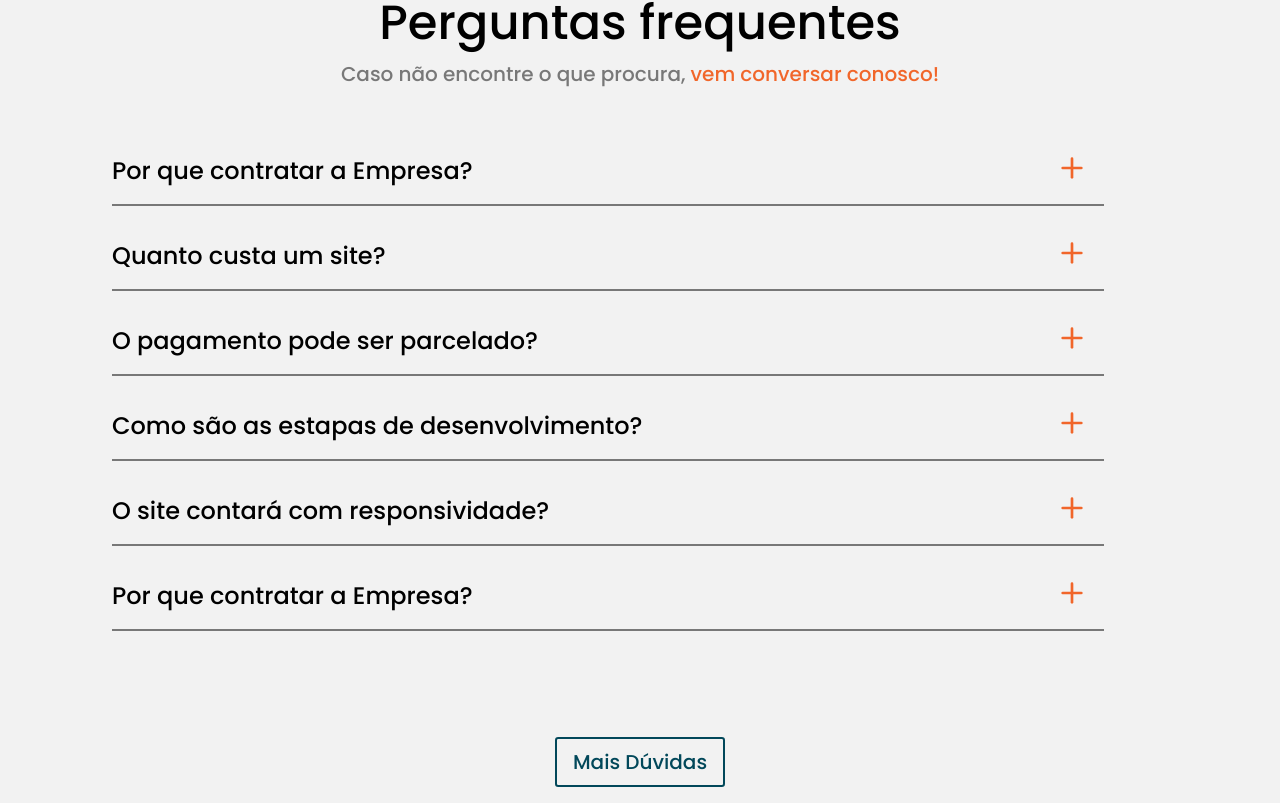
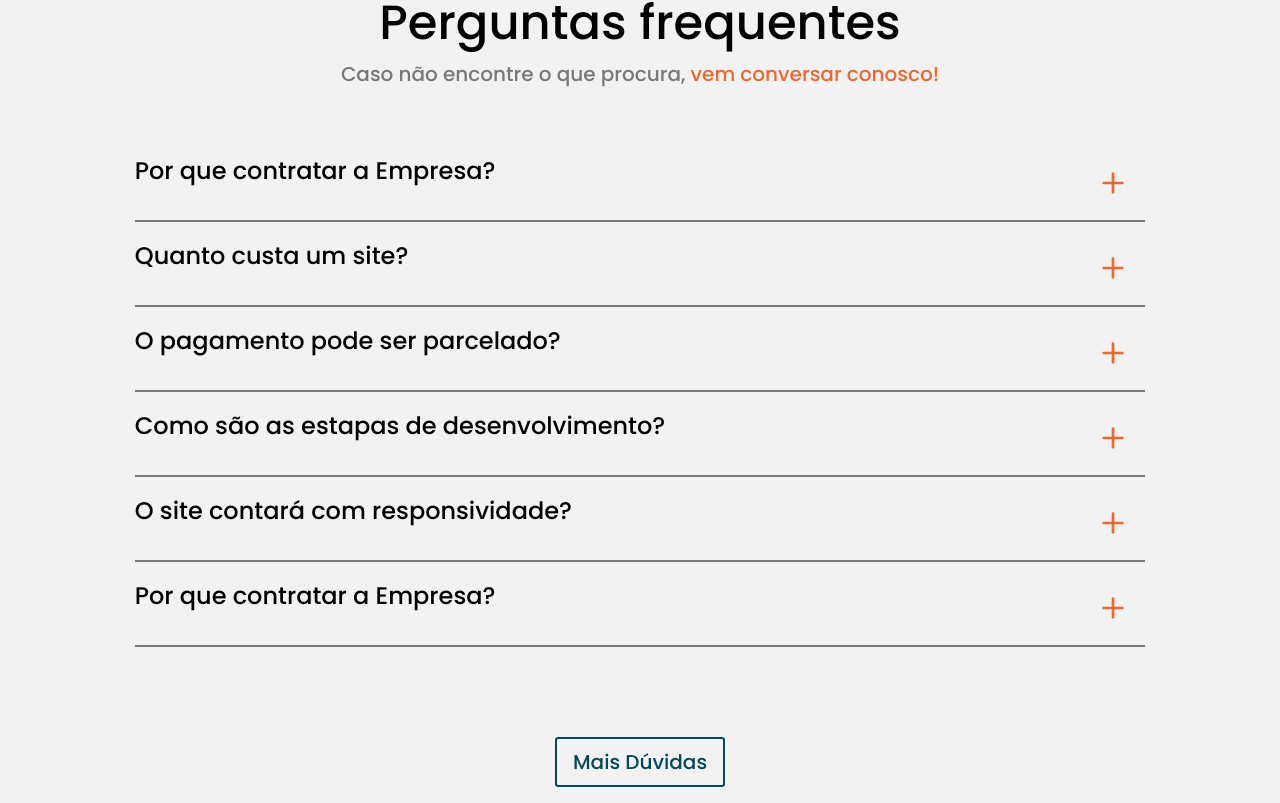
Before and after one commit to GoFreelasfy/portfolio, a React (Vite) app: page / in a window 1280 px wide. Shown: the part 5537-6340 px from the top of the page. Built offline with nearby package versions, Linux system fonts and the light colour scheme.

Commit message:
✅ Responsive totalmente implementado!

```diff
--- a/src/components/sanfonaFaq/Faq.jsx
+++ b/src/components/sanfonaFaq/Faq.jsx
@@ -8,18 +8,21 @@ const DivFaq = styled.div`
 margin: 0;
 
 .caixa{
+
     margin: 0 auto;
     width: 100%;
+    border-bottom: solid 2px var(--gray);
+    align-items: center;
+    justify-content: center;
 
     h1{
+
         display: flex;
         width: 100%;
         font-family: "Poppins", sans-serif;
         font-size:1.5rem;
         font-weight: 500;
         padding: 1rem 0;
-        border-bottom: solid 2px var(--gray);
-        flex-wrap: wrap;
       }
       p{
         font-size: 1.25rem;
@@ -31,12 +34,12 @@ margin: 0;
 
       }
 }
-.resposta{
 
-}
+
 
 `
 const Wrap = styled.div`
+    gap: 20rem;
     justify-content: center;
     align-items: center;
     cursor: pointer;
@@ -46,14 +49,29 @@ const Wrap = styled.div`
     margin-bottom: 1rem;
 
     span {
-        padding-left: 2rem;
-        padding-right: 2rem;
-        right: 5rem;
+        align-items: center;
+        justify-content: center;
+        padding-left: 10rem;
+        right: 3rem;
+        top: 1rem;
         position: relative;
         font-size: 2rem;
         width: 1rem;
 
     }
+
+    @media (max-width: 770px) {
+        gap: 10rem;
+}
+    @media (max-width: 598px) {
+        justify-content: space-between;
+        gap: 4rem;
+}
+    @media (max-width: 488px) {
+        gap: 0rem;
+}
+
+
 `
 
 
--- a/src/pages/home/Home.jsx
+++ b/src/pages/home/Home.jsx
@@ -321,6 +321,11 @@ export default function Home() {
   .faq{
     background-color: var(--bg-white);
     .container {
+      min-width: 100%;
+      display: flex;
+      flex-direction: column;
+      align-items: center;
+
       .titulo {
         span{
           font-family: "Poppins", sans-serif;
@@ -333,6 +338,8 @@ export default function Home() {
 
     }
     .texto{
+      padding: 0;
+      margin: 0 ;
       text-align: center;
       margin-bottom: 3rem;
       h1{
@@ -341,6 +348,7 @@ export default function Home() {
         font-weight: 500;
       }
       p{
+
         font-size: 1.25rem;
         font-family: "Poppins", sans-serif;
         color: var(--gray);
@@ -425,7 +433,7 @@ export default function Home() {
 @media (max-width: 600px) {
 
 .conteudo-texto{
-max-width: 28rem;
+max-width: 20rem;
 }
 
 h1{
@@ -436,9 +444,23 @@ p{
 text-align: left;
 }
 
+.faq {
+  width: 100%;
+  margin: 0 auto;
+  padding: 0;
+  .texto{
+    h1{
+      text-align: center;
+    }
+    p{
+      text-align: center;
+    }
+  }
+}
 
 }
 @media (max-width: 544px) {
+
 
 h1 {
 font-size: 1.5rem;
```
